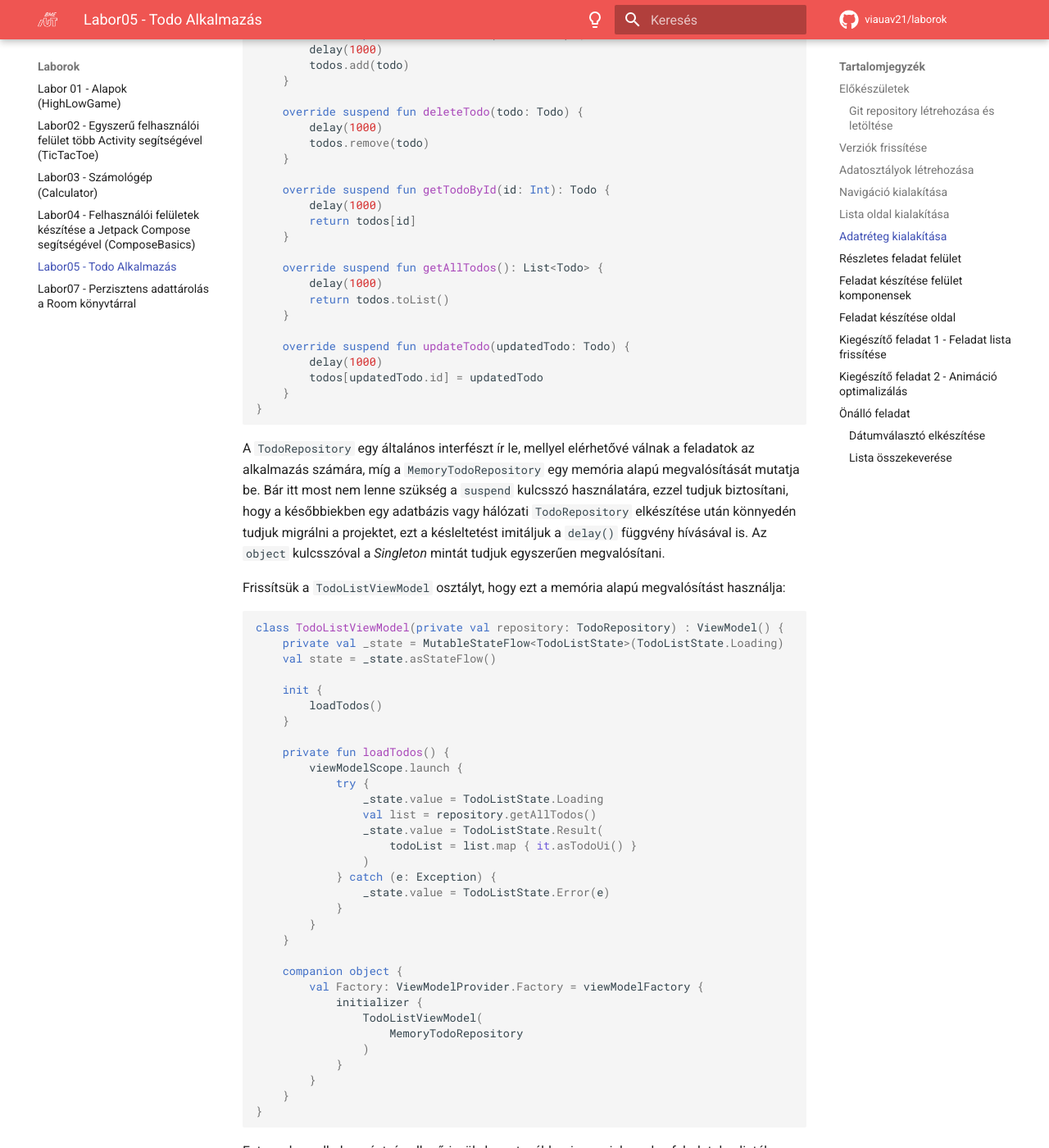
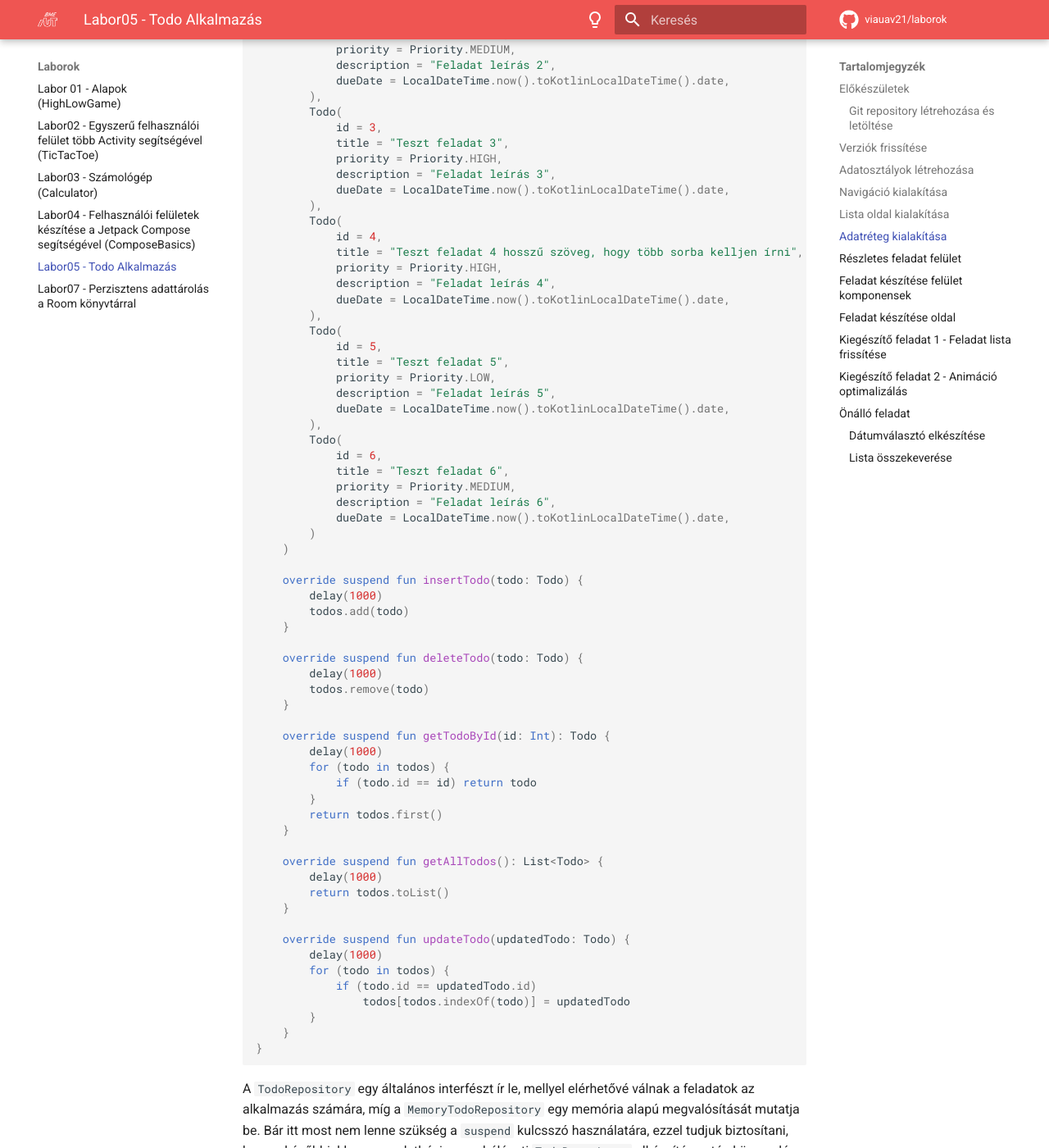
Before and after one commit to VIAUAV21/laborok, an MkDocs documentation site: the page built from docs/laborok/todo_compose_basics/index.md, in a window 1280 px wide and 1400 px high, scrolled down 14863 px. Shown: the whole window at 82% size. Built offline with MkDocs 1.6.1 and Material for MkDocs 9.7.7, drawn with Linux system fonts in a browser that asks for light colours; comment, search, counter and statistics services are not loaded; some of the changed text lies outside the part shown.

Commit message:
Todo compose labor basics fix: fixing some functions in TodoRepository. (+minor UI modifications)

````diff
--- a/docs/laborok/todo_compose_basics/index.md
+++ b/docs/laborok/todo_compose_basics/index.md
@@ -407,7 +407,7 @@ fun TodoListScreen(
                 ),
             contentAlignment = Alignment.Center
         ) {
-            when(state){
+            when (state) {
                 is TodoListState.Loading -> CircularProgressIndicator(
                     color = MaterialTheme.colorScheme.secondaryContainer
                 )
@@ -415,10 +415,10 @@ fun TodoListScreen(
                     text = state.error.toUiText().asString(context)
                 )
                 is TodoListState.Result -> {
-                    if (state.todoList.isEmpty()){
+                    if (state.todoList.isEmpty()) {
                         Text(text = stringResource(id = R.string.text_empty_todo_list))
                     } else {
-                        //TODO: handle list
+                        ///TODO: handle list
                     }
                 }
             }
@@ -428,49 +428,63 @@ fun TodoListScreen(
 ```
 A `text_empty_todo_list` kulcs értékére vegyük fel a `You haven\'t added any todos yet.` értéket!
 
-Mint a legtöbb esetben, itt is egy `Scaffold`-ot használunk az oldalunk kezelésére, melyhez most egy `LargeFloatingActionButton`-t is adunk, mellyel majd új feladatokat lehet létrehozni. Ne felejtsük el a Scaffold fő tartalmában `it` névvel megkapott `PaddingValues` értékeket a megfelelő helyre beszűrni (ez ebben az esetben a fő `Box` köré kerül. Ezek mellett látható, hogyan tudunk az aktuális állapot különböző értékeinek függvényében elágazni, és különböző elemeket megjeleníteni.
+Mint a legtöbb esetben, itt is egy `Scaffold`-ot használunk az oldalunk kezelésére, melyhez most egy `LargeFloatingActionButton`-t is adunk, mellyel majd új feladatokat lehet létrehozni. Ne felejtsük el a Scaffold fő tartalmában `it` névvel megkapott `PaddingValues` értékeket a megfelelő helyre beszúrni (ez ebben az esetben a fő `Box` köré kerül. Ezek mellett látható, hogyan tudunk az aktuális állapot különböző értékeinek függvényében elágazni, és különböző elemeket megjeleníteni.
 
 Vizsgáljuk meg, hogyan történik az oldal frissítése! A `collectAsStateWithLifecycle()` függvényhívással automatikusan feliratkozunk a `ViewModel`-ben tárolt állapotra. Ha változás történik ebben, újra le fog futni a `Composable`, mely így már a frisebb állapotot fogja megjeleníteni.
 
 Valósítsuk meg a lista megjelenítését is! Másoljuk be az alábbi kódot a megfelelő `else` ágba:
 ```kotlin
-Text(text = stringResource(id = R.string.text_your_todo_list))
-LazyColumn(
-	modifier = Modifier
-		.fillMaxSize()
-) {
-	items(state.todoList, key = { todo -> todo.id }) { todo ->
-		ListItem(
-			headlineText = {
-				Row(verticalAlignment = Alignment.CenterVertically) {
-					Text(text = todo.title)
-					Icon(
-						imageVector = Icons.Default.Circle,
-						contentDescription = null,
-						tint = todo.priority.color,
-						modifier = Modifier
-							.size(22.dp)
-							.padding(all = 10.dp),
-					)
-				}
-			},
-			supportingText = {
-				Text(
-					text = stringResource(
-						id = R.string.list_item_supporting_text,
-						todo.dueDate
-					)
-				)
-			},
-			modifier = Modifier.clickable(onClick = { onListItemClick(todo.id) })
-		)
-		if (state.todoList.last() != todo) {
-			Divider(
-				thickness = 2.dp,
-				color = MaterialTheme.colorScheme.secondaryContainer
-			)
-		}
-	}
+Column {
+
+    Text(
+        text = stringResource(id = R.string.text_your_todo_list),
+        fontSize = 24.sp
+    )
+    LazyColumn(
+        modifier = Modifier
+            .fillMaxSize()
+    ) {
+        items(state.todoList, key = { todo -> todo.id }) { todo ->
+            ListItem(
+                headlineText = {
+                    Row(verticalAlignment = Alignment.CenterVertically) {
+                        Icon(
+                            imageVector = Icons.Default.Circle,
+                            contentDescription = null,
+                            tint = todo.priority.color,
+                            modifier = Modifier
+                                .size(40.dp)
+                                .padding(
+                                    end = 8.dp,
+                                    top = 8.dp,
+                                    bottom = 8.dp
+                                ),
+                        )
+                        Text(text = todo.title)
+                    }
+                },
+                supportingText = {
+                    Text(
+                        text = stringResource(
+                            id = R.string.list_item_supporting_text,
+                            todo.dueDate
+                        )
+                    )
+                },
+                modifier = Modifier.clickable(onClick = {
+                    onListItemClick(
+                        todo.id
+                    )
+                })
+            )
+            if (state.todoList.last() != todo) {
+                Divider(
+                    thickness = 2.dp,
+                    color = MaterialTheme.colorScheme.secondaryContainer
+                )
+            }
+        }
+    }
 }
 ```
 A `Circle` ikon csak a kiegészítő Material Icon könyvtárban található meg, melyet az alábbi függőséggel tudunk hozzáadni a projekthez:
@@ -563,6 +577,27 @@ object MemoryTodoRepository : TodoRepository {
             description = "Feladat leírás 3",
             dueDate = LocalDateTime.now().toKotlinLocalDateTime().date,
         ),
+        Todo(
+            id = 4,
+            title = "Teszt feladat 4 hosszű szöveg, hogy több sorba kelljen írni",
+            priority = Priority.HIGH,
+            description = "Feladat leírás 4",
+            dueDate = LocalDateTime.now().toKotlinLocalDateTime().date,
+        ),
+        Todo(
+            id = 5,
+            title = "Teszt feladat 5",
+            priority = Priority.LOW,
+            description = "Feladat leírás 5",
+            dueDate = LocalDateTime.now().toKotlinLocalDateTime().date,
+        ),
+        Todo(
+            id = 6,
+            title = "Teszt feladat 6",
+            priority = Priority.MEDIUM,
+            description = "Feladat leírás 6",
+            dueDate = LocalDateTime.now().toKotlinLocalDateTime().date,
+        )
     )
 
     override suspend fun insertTodo(todo: Todo) {
@@ -577,7 +612,10 @@ object MemoryTodoRepository : TodoRepository {
 
     override suspend fun getTodoById(id: Int): Todo {
         delay(1000)
-        return todos[id]
+        for (todo in todos) {
+            if (todo.id == id) return todo
+        }
+        return todos.first()
     }
 
     override suspend fun getAllTodos(): List<Todo> {
@@ -587,7 +625,10 @@ object MemoryTodoRepository : TodoRepository {
 
     override suspend fun updateTodo(updatedTodo: Todo) {
         delay(1000)
-        todos[updatedTodo.id] = updatedTodo
+        for (todo in todos) {
+            if (todo.id == updatedTodo.id)
+                todos[todos.indexOf(todo)] = updatedTodo
+        }
     }
 }
 ```
@@ -793,15 +836,14 @@ fun TodoDetailScreen(
                                 .background(color = Color.White),
                             verticalAlignment = Alignment.CenterVertically
                         ) {
-                            Spacer(modifier = Modifier.width(20.dp))
                             Icon(
                                 imageVector = Icons.Default.Circle,
                                 contentDescription = null,
                                 tint = todo.priority.color,
                                 modifier = Modifier
-                                    .size(20.dp)
+                                    .size(24.dp)
                             )
-                            Spacer(modifier = Modifier.width(5.dp))
+                            Spacer(modifier = Modifier.width(8.dp))
                             Text(
                                 modifier = Modifier
                                     .weight(weight = 8f),
@@ -1543,7 +1585,7 @@ Icon(
 	modifier = Modifier.padding(5.dp)
 		.graphicsLayer {
 			rotationZ = angle
-		},
+		}
 )
 ```
 
````
Also changed, not shown: other parts of docs/laborok/todo_compose_basics/index.md (+3 -1 lines).
